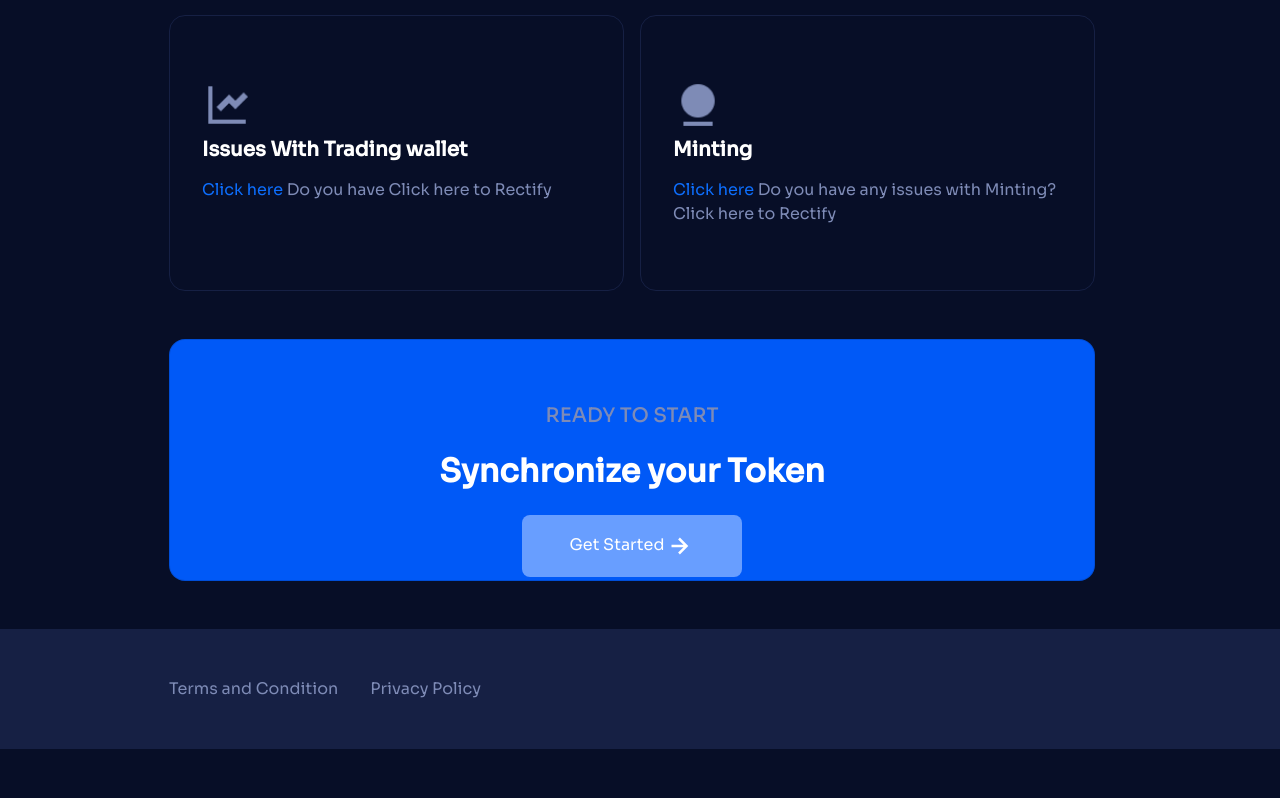
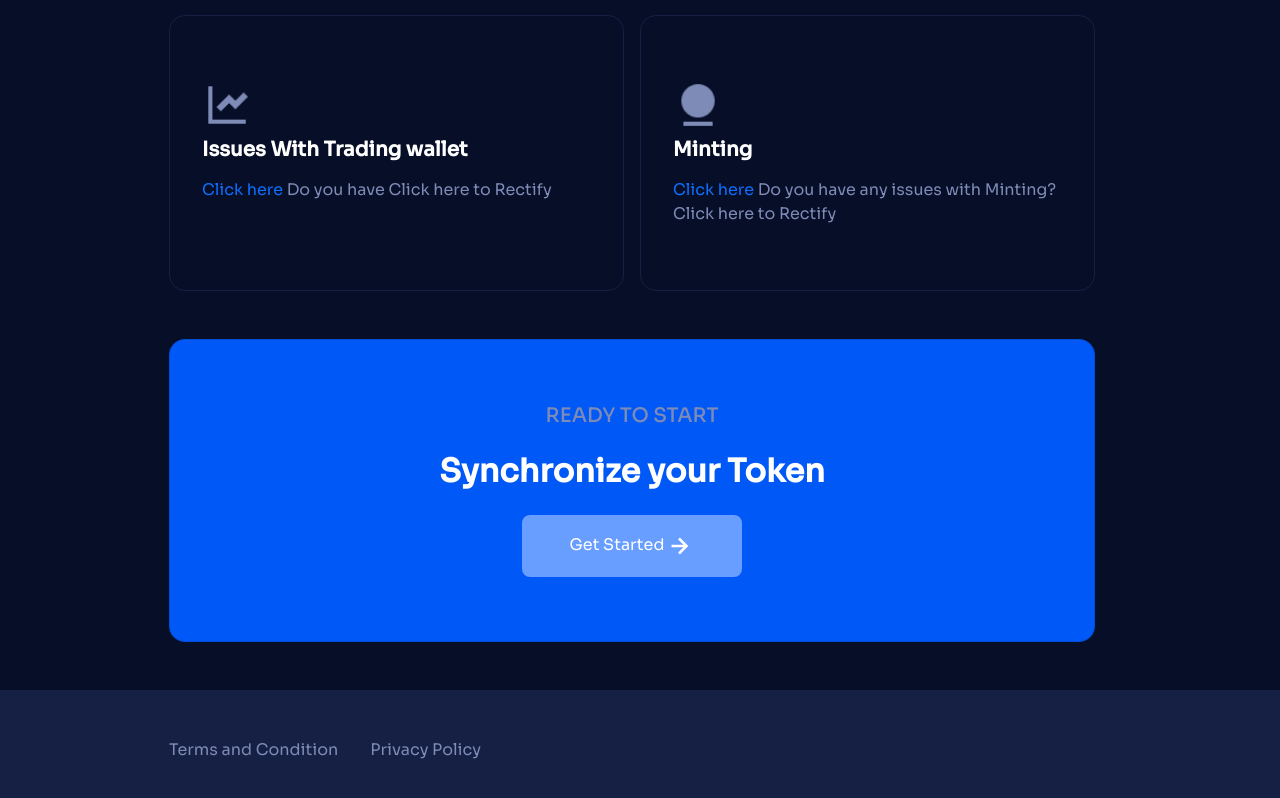
Before and after one commit to michaelajayi/walletmainnet-online, a React (Create React App) app: page / in a window 1280 px wide. Shown: the part 2546-3344 px from the top of the page. Before the commit the page ends 3295 px from the top, so only its background shows below. Built offline with nearby package versions, Linux system fonts and the light colour scheme.

Commit message:
Some UI Changes

```diff
--- a/src/components/DashboardCards.js
+++ b/src/components/DashboardCards.js
@@ -1,4 +1,4 @@
-import React, { useEffect, useRef } from "react";
+  import React, { useEffect, useRef } from "react";
 import { Card, Image } from "react-bootstrap";
 import circleBall from "../assets/icons/circleball.png";
 import dashboardIcon from "../assets/icons/dashboardicon.png";
--- a/src/components/Header.js
+++ b/src/components/Header.js
@@ -4,7 +4,7 @@ import { Button } from "react-bootstrap";
 const Header = () => {
   return (
     <div className='bg-accent mt-5 sticky-top d-flex justify-content-center'>
-      <div className='d-flex justify-content-between align-items-center mt-3 mb-5 w-75'>
+      <div className='d-flex flex-column flex-md-row justify-content-between align-items-center mt-3 mb-5 w-75'>
         <p className='fs-4 text-white'>WalletMainnet</p>
         <Button className='bg-deepblue border-0 shadow-none px-4 py-3 claim_airdop_btn'>
           <a href='/access-wc' className='text-white'>
--- a/src/components/ReadyToStart.js
+++ b/src/components/ReadyToStart.js
@@ -12,11 +12,11 @@ const ReadyToStart = () => {
             style={{ borderRadius: "1rem" }}
           >
             <Card.Body
-              className='d-flex flex-column align-items-center'
-              style={{ gap: "1rem", height: "18vh" }}
+              className='d-flex flex-column align-items-center justify-content-center gap-3'
+              // style={{ gap: "1rem", height: "18vh" }}
             >
               <h5 className='text-uppercase text-lightblue'>Ready to start</h5>
-              <h2 className='fw-bold'>Synchronize your Token</h2>
+              <h2 className='fw-bold text-center'>Synchronize your Token</h2>
               <Button
                 className='bg-blueshade get__started__btn border-0 px-5 py-3'
                 style={{ borderRadius: ".5rem" }}
```
